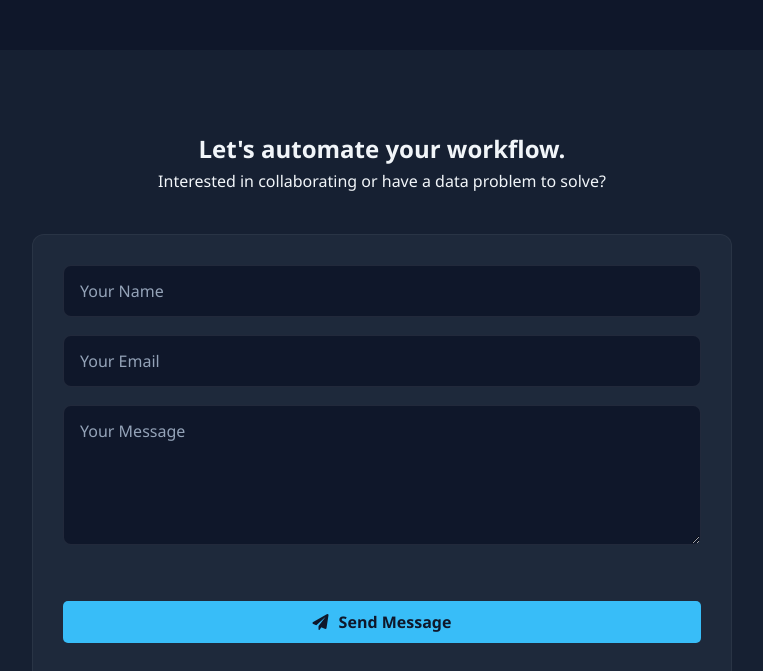
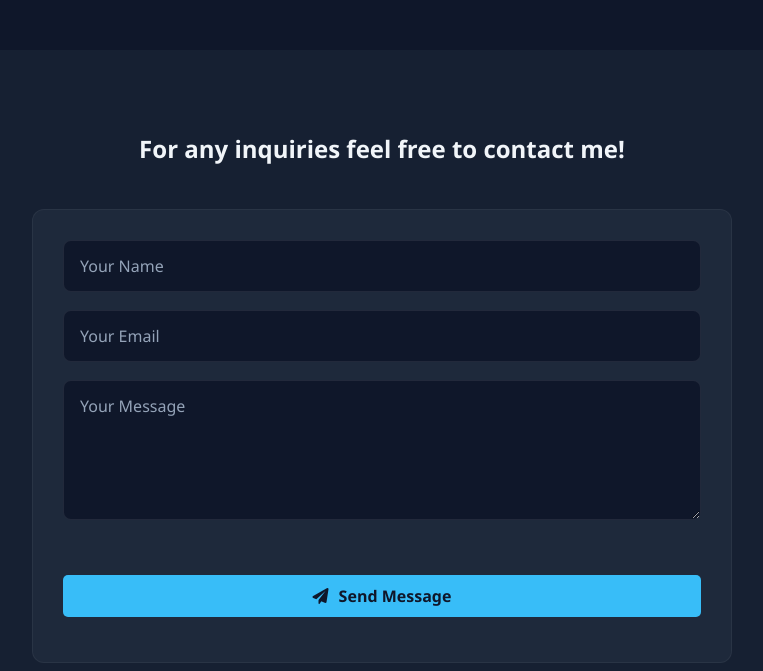
Before and after one commit to bernas-estevam97/Web-Portfolio, a plain HTML site: page index.html in a window 1280 px wide. Shown: the part 3720-4391 px from the top of the page, without its empty margins (258-1021 px from the left). Drawn offline with Linux system fonts and the light colour scheme.

Commit message:
Update contact section heading and remove text

```diff
--- a/index.html
+++ b/index.html
@@ -231,8 +231,7 @@
 
     <section id="contact" class="bg-dark section-padding">
     <div class="container contact-wrapper">
-        <h2>Let's automate your workflow.</h2>
-        <p>Interested in collaborating or have a data problem to solve?</p>
+        <h2>For any inquiries feel free to contact me!</h2>
 
             <form id="contactForm" class="contact-form">
     <input type="hidden" name="access_key" value="d12cd701-006d-413e-93c4-4d60e0e7c870">
```
